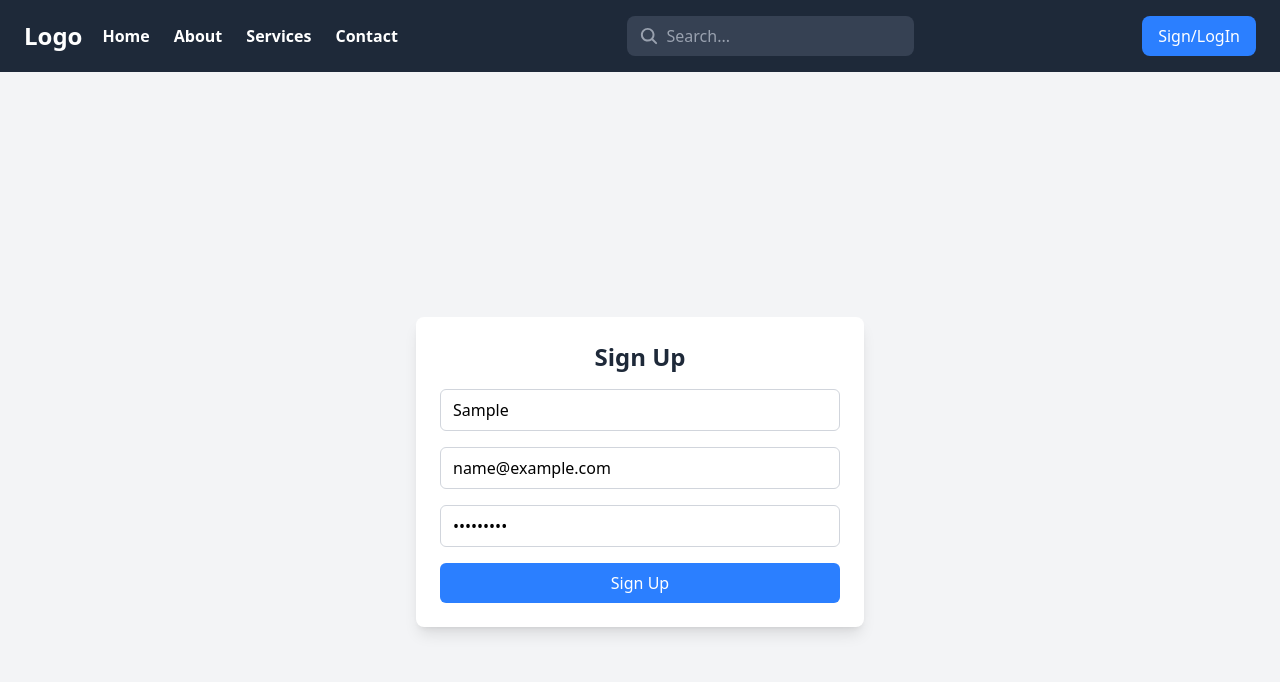
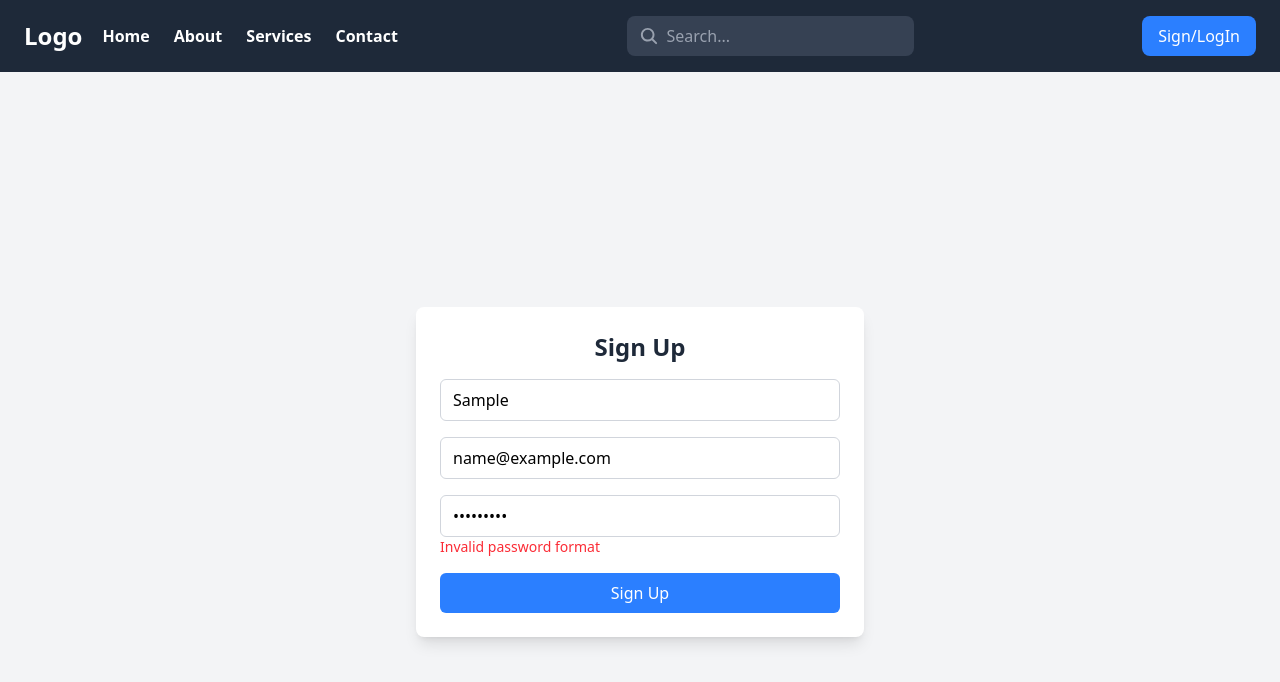
Before and after one commit to ravisingh007ravi/Sqilco_Frontend, a React (Vite) app: page /signup in a window 1280 px wide. Both pictures are taken after typing "Sample", "name@example.com", "Sample123" into the empty fields and a click on the button "Sign Up". Shown: the top 682 px of the page. Built offline with nearby package versions, Linux system fonts and the light colour scheme.

Commit message:
added formik package in SignUp

```diff
--- a/package.json
+++ b/package.json
@@ -13,11 +13,14 @@
     "@headlessui/react": "^2.2.0",
     "@heroicons/react": "^2.2.0",
     "@tailwindcss/vite": "^4.0.9",
+    "axios": "^1.8.1",
+    "formik": "^2.4.6",
     "react": "^19.0.0",
     "react-dom": "^19.0.0",
     "react-icons": "^5.5.0",
     "react-router-dom": "^7.2.0",
-    "tailwindcss": "^4.0.9"
+    "tailwindcss": "^4.0.9",
+    "yup": "^1.6.1"
   },
   "devDependencies": {
     "@eslint/js": "^9.21.0",
--- /dev/null
+++ b/src/GlobalURL.js
@@ -0,0 +1,2 @@
+export const LocalHost = 'http://localhost:3000/'
+// const Deployment = 'https://moviealltimeserver.onrender.com/'
--- a/src/components/Navbar/Navbar.jsx
+++ b/src/components/Navbar/Navbar.jsx
@@ -18,7 +18,7 @@ export default function Navbar() {
 
   return (
     <nav className='bg-gray-800 text-white shadow-md'>
-      <div className='max-w-7xl mx-auto px-6 py-4 flex justify-between items-center'>
+      <div className='max-w-10xl mx-auto px-6 py-4 flex justify-between items-center'>
 
         {/* first div */}
         <div className='flex items-center gap-5'>
--- a/src/components/SignUp/Signup.jsx
+++ b/src/components/SignUp/Signup.jsx
@@ -1,30 +1,28 @@
-import React, { useState } from "react";
+import React from "react";
+import axios from 'axios'
+import { useFormik } from "formik";
+import { UserSchema } from '../Validation/AllValidation'
+import {LocalHost} from '../../GlobalURL'
 
 export default function Signup() {
-  const [data, setData] = useState({ name: "", email: "", password: "" });
-  const [error, setError] = useState("");
 
-  const objectData = (e) => {
-    setData({ ...data, [e.target.name]: e.target.value });
-  };
+  const { values, handleSubmit, handleChange, handleBlur, errors, touched } = useFormik({
+    initialValues: { name: "", email: "", password: "" },
+    validationSchema: UserSchema,
+    onSubmit: async(values) => {
 
-  const handleSubmit = (e) => {
-    e.preventDefault();
-    if (!data.name || !data.email || !data.password) {
-      setError("All fields are required.");
-      return;
-    }
-    setError("");
-    console.log("Submitted Data:", data);
-  };
+      const respode = await axios.post(`${LocalHost}createUSer`, values)
+      console.log(respode)
+
+    },
+  });
+  console.log(values)
 
   const INPUTDATA = [
-    { name: 'name', type: 'text', placeholder: 'Enter Your Name' },
-    { name: 'email', type: 'email', placeholder: 'Enter Your Email' },
-    { name: 'password', type: 'password', placeholder: 'Enter Your Password' },
-  ]
-
-
+    { name: "name", type: "text", placeholder: "Enter Your Name" },
+    { name: "email", type: "email", placeholder: "Enter Your Email" },
+    { name: "password", type: "password", placeholder: "Enter Your Password" },
+  ];
 
   return (
     <div className="flex justify-center items-center min-h-screen bg-gray-100 p-4">
@@ -32,17 +30,24 @@ export default function Signup() {
         <h2 className="text-2xl font-semibold text-center text-gray-800 mb-4">
           Sign Up
         </h2>
-        {error && <p className="text-red-500 text-sm text-center">{error}</p>}
+
         <form onSubmit={handleSubmit} className="flex flex-col gap-4">
-
-          {
-            INPUTDATA.map(({ name, type, placeholder }, index) => (
-              <input onChange={objectData} name={name} type={type} placeholder={placeholder} key={index}
-                className="border border-gray-300 rounded-md px-3 py-2 focus:outline-none focus:ring-2 focus:ring-blue-400"
+          {INPUTDATA.map(({ name, type, placeholder }, index) => (
+            <div key={index}>
+              <input
+                name={name}
+                type={type}
+                placeholder={placeholder}
+                value={values[name]}
+                onChange={handleChange}
+                onBlur={handleBlur}
+                className="border border-gray-300 rounded-md px-3 py-2 focus:outline-none focus:ring-2 focus:ring-blue-400 w-full"
               />
-
-            ))
-          }
+              {touched[name] && errors[name] && (
+                <p className="text-red-500 text-sm">{errors[name]}</p>
+              )}
+            </div>
+          ))}
 
           <button
             type="submit"
--- /dev/null
+++ b/src/components/Validation/AllValidation.js
@@ -0,0 +1,7 @@
+import * as Yup from "yup";
+
+export const UserSchema = Yup.object().shape({
+    name: Yup.string() .matches(/^[A-Za-z\s]+$/, 'Only alphabets are allowed').min(2).max(50).required('Name is required'),
+    email: Yup.string().matches(/^\w+([\.-]?\w+)*@\w+([\.-]?\w+)*(\.\w{2,3})+$/, 'Invalid email format').required('Email is required'),
+    password: Yup.string().matches(/^(?=.*\d)(?=.*[!@#$%^&*])(?=.*[a-z])(?=.*[A-Z]).{8,}$/,'Invalid password format').required('Password is required').min(8, 'Password must be at least 8 characters'),
+});
```
Also changed, not shown: 1 other file (tests, documents, lock files or other folders).
